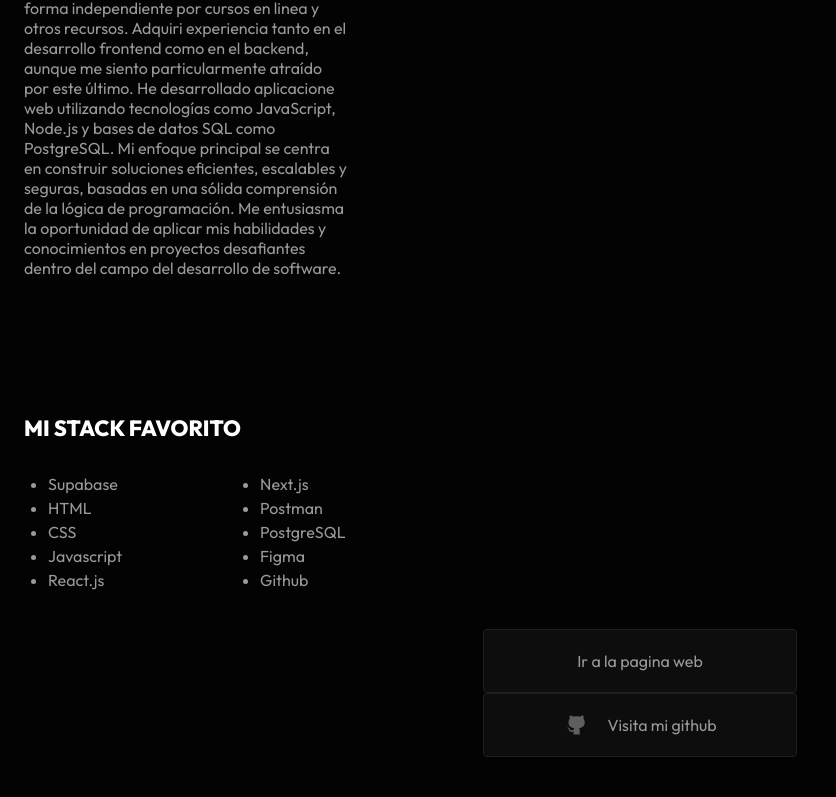
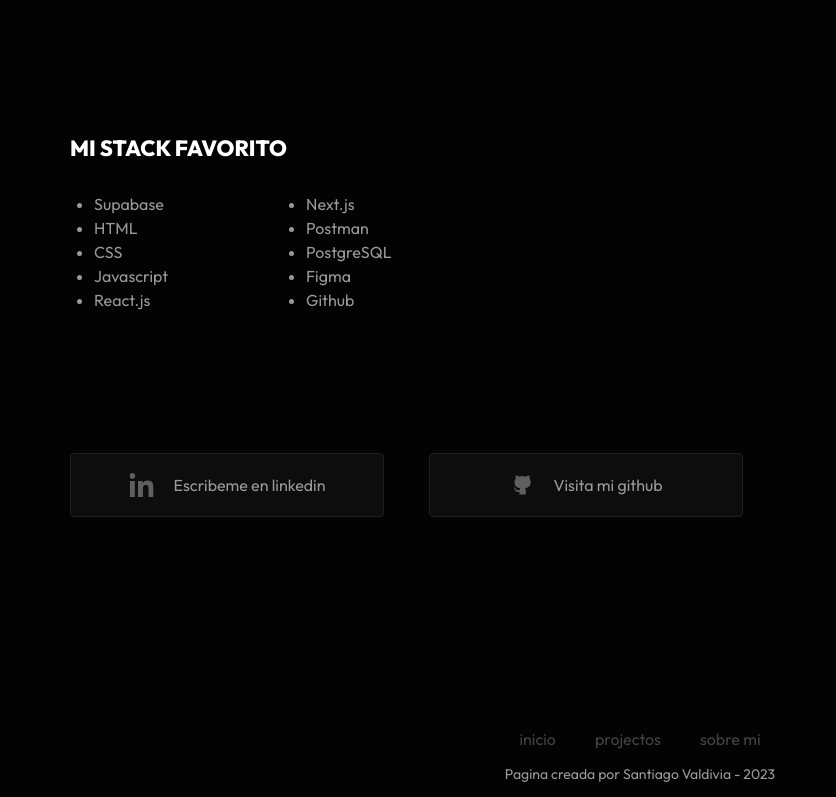
Before and after one commit to PaulSantiagoValdivia/paulvaldivia, a Next.js app: page / in a window 1280 px wide. Shown: the part 2182-2979 px from the top of the page, without its empty margins (0-836 px from the left). Before the commit the page ends 2939 px from the top, so only its background shows below. Built offline with nearby package versions, Linux system fonts and the light colour scheme.

Commit message:
feat: component footer

```diff
--- /dev/null
+++ b/assets/Linkedin.js
@@ -0,0 +1,16 @@
+export default function Linkedin() {
+  return (
+    <svg width="25" height="24" viewBox="0 0 25 24" xmlns="http://www.w3.org/2000/svg">
+      <g id="linkedin (5) 1" clipPath="url(#clip0_126_939)">
+        <path id="Vector" d="M24.494 24L24.5 23.999V15.197C24.5 10.891 23.573 7.57397 18.539 7.57397C16.119 7.57397 14.495 8.90198 13.832 10.161H13.762V7.97597H8.98901V23.999H13.959V16.065C13.959 13.976 14.355 11.956 16.942 11.956C19.491 11.956 19.529 14.34 19.529 16.199V24H24.494Z" fill="#605F5F" />
+        <path id="Vector_2" d="M0.895996 7.97705H5.872V24H0.895996V7.97705Z" fill="#605F5F" />
+        <path id="Vector_3" d="M3.382 0C1.791 0 0.5 1.291 0.5 2.882C0.5 4.473 1.791 5.791 3.382 5.791C4.973 5.791 6.264 4.473 6.264 2.882C6.263 1.291 4.972 0 3.382 0Z" fill="#605F5F" />
+      </g>
+      <defs>
+        <clipPath id="clip0_126_939">
+          <rect width="24" height="24" fill="#605F5F" transform="translate(0.5)" />
+        </clipPath>
+      </defs>
+    </svg>
+  );
+}
--- a/components/about-me/AboutMe.js
+++ b/components/about-me/AboutMe.js
@@ -1,6 +1,6 @@
 import styles from './aboutme.module.css';
 import Github from '@/assets/Github';
-
+import Linkedin from '@/assets/Linkedin';
 export default function AboutMe() {
 
   const elementos = [
@@ -42,7 +42,7 @@ export default function AboutMe() {
         </div>
     </div>
         <div className={styles.divButtons}>
-          <button className={styles.linkedin} > Ir a la pagina web</button>
+          <button className={styles.linkedin} ><Linkedin/> Escribeme en linkedin</button>
         <button className={styles.github} ><Github /> Visita mi github</button>
 
         </div>
--- a/components/about-me/aboutme.module.css
+++ b/components/about-me/aboutme.module.css
@@ -53,6 +53,7 @@ margin-left: -16px;
   flex-direction: column;
 justify-content: center;
 align-items: center;
+gap: 30px;
 }
 .github {
   display: inline-block;
@@ -116,3 +117,20 @@ align-items: center;
   font-weight: 400;
   line-height: normal;
 }
+
+
+@media (min-width: 1024px) {
+  .aboutMe{
+    margin-left: 70px;
+  }
+  .description{
+    width: 990px;
+  }
+  .divButtons{
+    flex-direction: row;
+    margin-left: 70px;
+    gap: 45px;
+    justify-content: flex-start;
+    margin-top: 125px;
+  }
+}
--- a/components/footer/Footer.js
+++ b/components/footer/Footer.js
@@ -0,0 +1,13 @@
+import styles from './footer.module.css'
+export default function Footer(){
+  return(
+    <footer className={styles.contentFooter}>
+      <div className={styles.ancors}>
+      <a className={styles.init}> inicio</a>
+      <a className={styles.projects}>projectos</a>
+      <a className={styles.aboutMe}>sobre mi</a>
+      </div>
+      <p className={styles.p}>Pagina creada por Santiago Valdivia - 2023</p>
+    </footer>
+  )
+}
--- a/components/footer/footer.module.css
+++ b/components/footer/footer.module.css
@@ -0,0 +1,39 @@
+.contentFooter{
+  display: flex;
+  flex-direction: column;
+  align-items: center;
+  margin-top: 210px;
+}
+.ancors {
+  text-decoration: none;
+  color: #434343;
+  font-size: 16px;
+  font-family: outfit;
+  font-style: normal;
+  font-weight: 400;
+  line-height: 24px;
+  gap: 39px;
+  display: flex;
+
+}
+
+.init:hover{
+  color: white;
+  cursor: pointer;
+}
+.projects:hover{
+  color: white;
+  cursor: pointer;
+}
+.aboutMe:hover{
+  color: white;
+  cursor: pointer;
+}
+.p{
+  color: #999;
+font-size: 14px;
+font-family: outfit;
+font-style: normal;
+font-weight: 400;
+line-height: normal;
+}
--- a/components/projects/projects.module.css
+++ b/components/projects/projects.module.css
@@ -4,7 +4,8 @@
   align-items: center;
  width: 387px;
  align-items: flex-start;
- margin-left: 24px;;
+ margin-left: 24px;
+
 }
 
 .projects {
--- a/pages/index.js
+++ b/pages/index.js
@@ -4,6 +4,7 @@ import React from "react";
 import Projects from "@/components/projects/Projects";
 import Carousel from "@/components/carousel/Carousel";
 import AboutMe from "@/components/about-me/AboutMe";
+import Footer from "@/components/footer/Footer";
 
 export default function Home () {
   return(
@@ -13,6 +14,7 @@ export default function Home () {
       <Carousel/>
       <Projects/>
       <AboutMe/>
+      <Footer/>
     </>
   );
 }
```
Also changed, not shown: assets/linkedin.svg (added).
